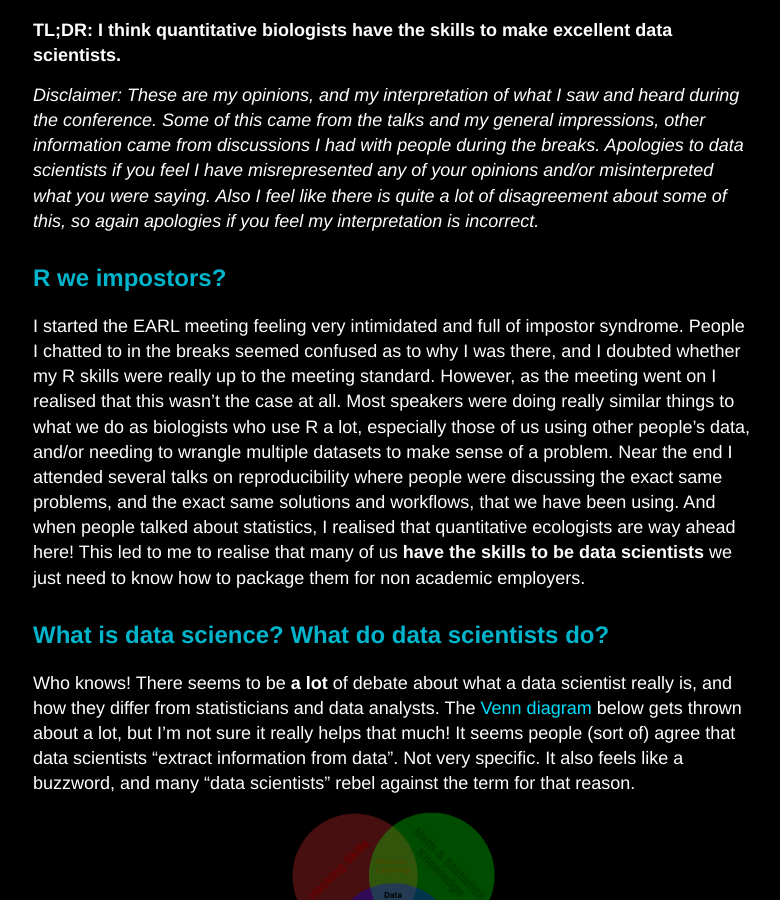
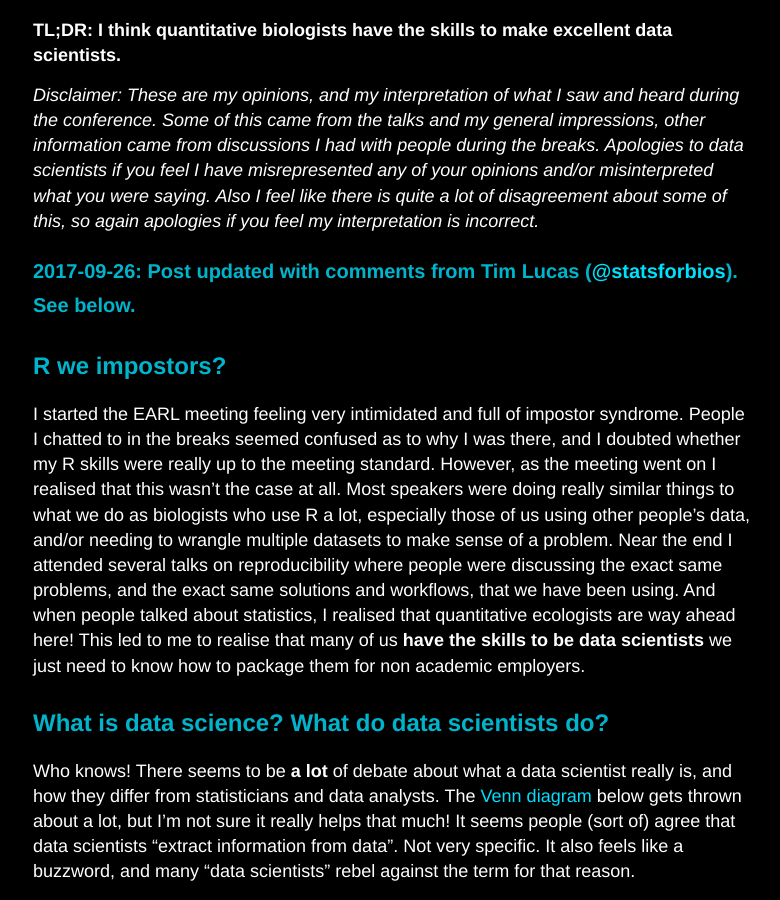
Before and after one commit to macromuseum/macromuseum.github.io, a Jekyll site: the page built from _posts/2017-09-18-data-science-for-ecologists.md, in a window 1280 px wide and 900 px high, scrolled down 646 px. Shown: the whole window, without its empty margins (247-1027 px from the left). Built offline with Jekyll 4.4.1, drawn with Linux system fonts in a browser that asks for light colours.

Commit message:
Another try at highlighting Tim's edits

```diff
--- a/_posts/2017-09-18-data-science-for-ecologists.md
+++ b/_posts/2017-09-18-data-science-for-ecologists.md
@@ -9,6 +9,8 @@ We all know academia is a bit of a pyramid scheme. Far more PhD students graduat
 **TL;DR: I think quantitative biologists have the skills to make excellent data scientists.**
 
 *Disclaimer: These are my opinions, and my interpretation of what I saw and heard during the conference. Some of this came from the talks and my general impressions, other information came from discussions I had with people during the breaks. Apologies to data scientists if you feel I have misrepresented any of your opinions and/or misinterpreted what you were saying. Also I feel like there is quite a lot of disagreement about some of this, so again apologies if you feel my interpretation is incorrect.*
+
+### 2017-09-26: Post updated with comments from Tim Lucas ([@statsforbios](www.twitter.com/statsforbios)). See below.
 
 ## R we impostors?
 I started the EARL meeting feeling very intimidated and full of impostor syndrome. People I chatted to in the breaks seemed confused as to why I was there, and I doubted whether my R skills were really up to the meeting standard. However, as the meeting went on I realised that this wasn't the case at all. Most speakers were doing really similar things to what we do as biologists who use R a lot, especially those of us using other people's data, and/or needing to wrangle multiple datasets to make sense of a problem. Near the end I attended several talks on reproducibility where people were discussing the exact same problems, and the exact same solutions and workflows, that we have been using. And when people talked about statistics, I realised that quantitative ecologists are way ahead here! This led to me to realise that many of us **have the skills to be data scientists** we just need to know how to package them for non academic employers.
```
